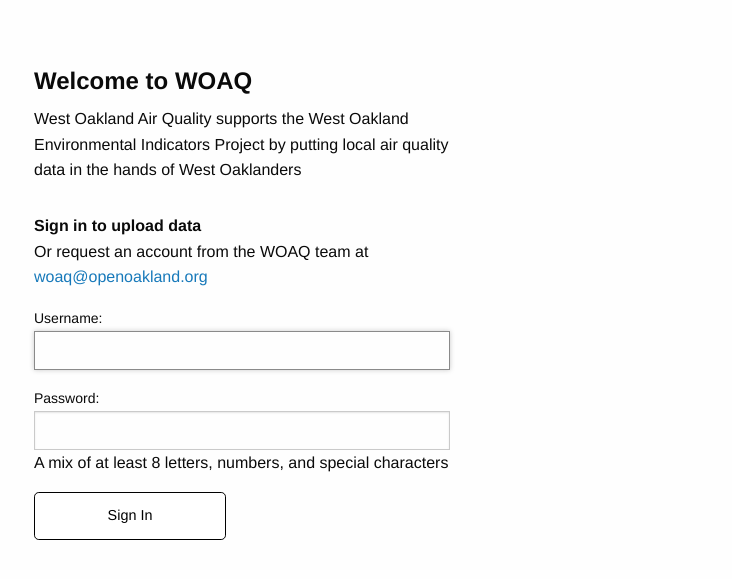
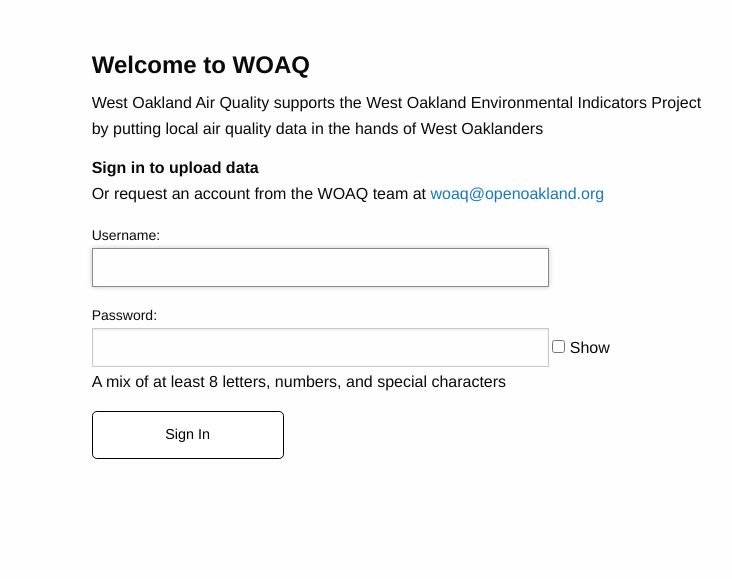
Before and after one commit to openoakland/woeip, a Django app: a page that uses woeip/templates/registration/login.html in a window 1280 px wide. Shown: the part 93-672 px from the top of the page, without its empty margins (30-762 px from the left). Run offline with Django 3.2, Linux system fonts and the light colour scheme; parts of the project's set-up code (start-up, migrations or seed data) failed here and were passed over; some libraries are stand-ins or nearby versions.

Commit message:
refactor to foundation grid. add toggle password

```diff
--- a/woeip/static/css/app.css
+++ b/woeip/static/css/app.css
@@ -34,10 +34,9 @@
   padding: 0;
 }
 
-div.signin-page {
-  max-width: 28rem;
-  margin: 3rem;
-  padding: 1rem;
+.grid-container.signin-page {
+  max-width: 40rem;
+  margin-top: 3rem;
 }
 
 div.signin-page h1 {
@@ -45,31 +44,32 @@ div.signin-page h1 {
   font-weight: bold;
 }
 
-div.signin-form {
-  margin-top: 2rem;
-}
-
-div.signin-form input[type="password"]{
+div.signin-page input[name="password"] {
   margin:0rem;
 }
 
-div.signin-form h2 {
+div.signin-page h2 {
   font-size: 1rem;
   font-weight: bold;
-  margin-bottom: .1rem;
+  margin-bottom: 0.1rem;
 }
 
-div.signin-form button{
-  border: solid .1rem black;
-  border-radius: .3rem;
+#showPassword {
+  padding-left: 0.2rem;
+  padding-top: 0.5rem;
+}
+
+div.signin-page button{
+  border: solid 0.1rem black;
+  border-radius: 0.3rem;
   width: 12rem;
 }
 
-div.signin-form .button:hover, .button:focus {
+div.signin-page .button:hover, .button:focus {
   background-color:black;
   color:white;
 }
 
-.button.active {
+div.signin-page .button.active {
   color: black;
 }
--- a/woeip/static/js/app.js
+++ b/woeip/static/js/app.js
@@ -1 +1,8 @@
-// Hello, World
+function showPassword() {
+    var userPassInput = document.getElementById("id_password");
+    if (userPassInput.type === "password") {
+        userPassInput.type = "text";
+    } else {
+        userPassInput.type = "password";
+    }
+}
--- a/woeip/templates/registration/login.html
+++ b/woeip/templates/registration/login.html
@@ -1,25 +1,48 @@
 {% extends '__base.html' %}
 {% block content %}
-<div class="signin-page">
-  <h1>Welcome to WOAQ</h1>
+<div class="grid-container large-offset-1 signin-page">
+  <div class="grid-x">
+    <div class="cell medium-12"><h1>Welcome to WOAQ</h1></div>
+  </div>
+  <div class="grid-x">
+    <div class="cell medium-12">
       <p>West Oakland Air Quality supports the
     West Oakland Environmental Indicators Project
     by putting local air quality data in the hands
     of West Oaklanders</p>
-    <div class="signin-form">
-      <h2>Sign in to upload data</h2>
+    </div>
+  </div>
+    <div class="grid-x">
+      <div class="cell medium-12"><h2>Sign in to upload data</h2></div>
+    </div>
+    <div class="grid-x">
+      <div class="cell medium-12">
         <p>Or request an account from the WOAQ team at
           <a href="mailto:woaq@openoakland.org">woaq@openoakland.org</a>
         </p>
+      </div>
+    </div>
     <form method="post">
       {% csrf_token %}
-        {{ form.username.label_tag }}
-        {{ form.username }}
-        {{ form.password.label_tag}}
-        {{ form.password }}
-        <p>A mix of at least 8 letters, numbers, and special characters</p>
-        <button class="button" type="submit">Sign In</button>
+      <div class="grid x">
+        <div class="cell medium-9">{{ form.username.label_tag }}</div>
+      </div>
+      <div class="grid-x">
+        <div class="cell medium-9">{{ form.username }}</div>
+      </div>
+      <div class="grid x">
+          <div class="cell medium-9">{{ form.password.label_tag }}</div>
+        </div>
+      <div class="grid-x">
+        <div class="cell medium-9">{{ form.password }}</div>
+        <div class="cell medium-3" id="showPassword"><input type="checkbox" onclick="showPassword()"> Show</div>
+      </div>
+      <div class="grid x">
+        <div class="cell medium-9"><p>A mix of at least 8 letters, numbers, and special characters</p></div>
+      </div>
+      <div class="grid-x">
+        <div class="cell medium-12"><button class="button" type="submit">Sign In</button></div>
+      </div>
     </form>
 </div>
-</div>
 {% endblock %}
```
Lines whose indentation alone changed are shown as unchanged.
